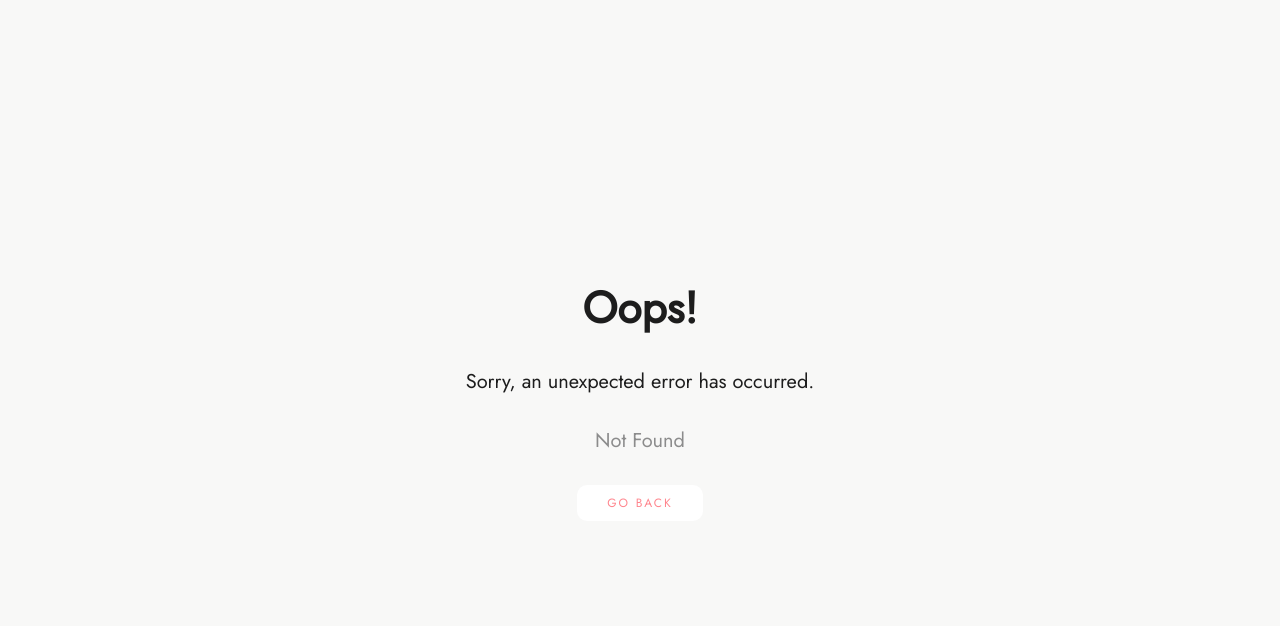
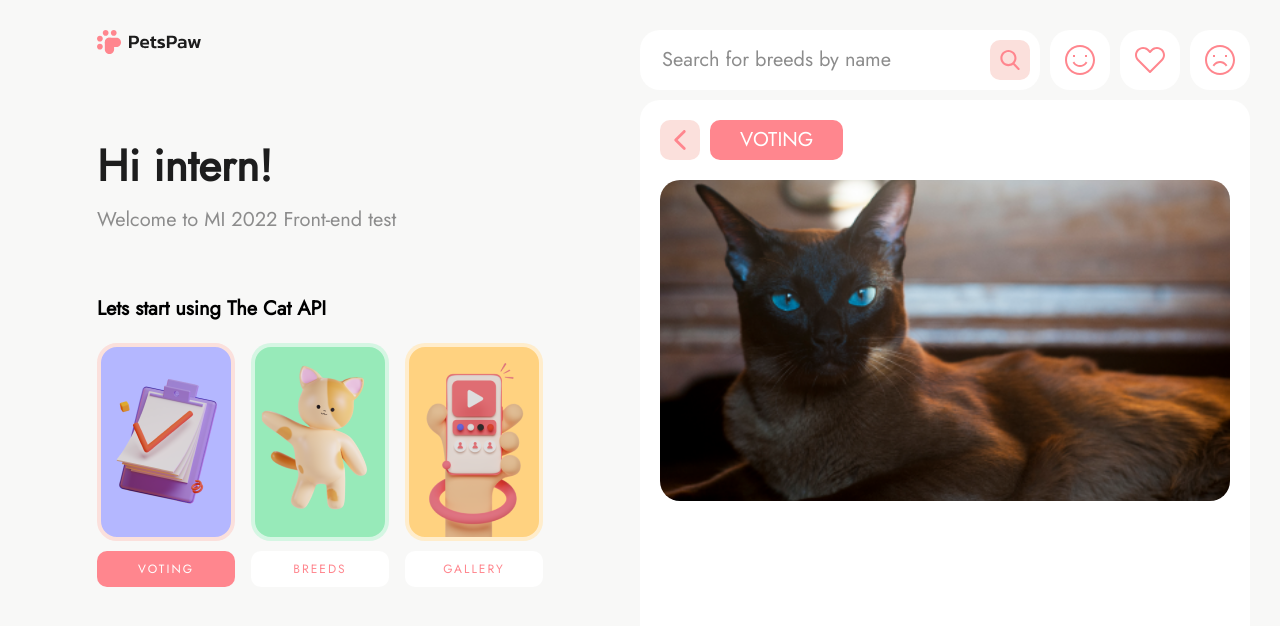
Before and after one commit to Denys-Lytvynenko/cats-app, a React (Vite) app: page /voting in a window 1280 px wide. Before the commit this address had no page. Shown: the top 626 px of the page. Built offline with nearby package versions, Linux system fonts and the light colour scheme.

Commit message:
add image component

```diff
--- a/src/components/GalleryGrid/styles.scss
+++ b/src/components/GalleryGrid/styles.scss
@@ -15,11 +15,11 @@
             "tile1 tile2 tile3"
             "tile1 tile5 tile5"
             "tile4 tile5 tile5";
-        grid-template-rows: 140px 140px 140px;
-        grid-template-columns: minmax(auto, 210px) minmax(auto, 210px) minmax(
-                auto,
-                210px
+        grid-template-rows: minmax(140px, auto) minmax(140px, auto) minmax(
+                140px,
+                auto
             );
+        grid-template-columns: 1fr 1fr 1fr;
         gap: 20px;
 
         &:nth-child(even) {
--- /dev/null
+++ b/src/components/Image/index.tsx
@@ -0,0 +1,14 @@
+import { FC } from "react";
+
+import { cn } from "@utils/classNames";
+import { ImageProps } from "./types";
+
+import "./styles.scss";
+
+const Image: FC<ImageProps> = ({ src, className, alt }) => (
+    <figure className={cn("image", className)}>
+        <img src={src} alt={alt} />
+    </figure>
+);
+
+export default Image;
--- /dev/null
+++ b/src/components/Image/styles.scss
@@ -0,0 +1,14 @@
+@use "variables" as *;
+
+.image {
+    aspect-ratio: 1.77777;
+    border-radius: $borderRadius20;
+    overflow: hidden;
+
+    img {
+        height: 100%;
+        object-fit: cover;
+        pointer-events: none;
+        width: 100%;
+    }
+}
--- /dev/null
+++ b/src/components/Image/types.ts
@@ -0,0 +1,5 @@
+export interface ImageProps {
+    src: string;
+    className?: string;
+    alt?: string;
+}
--- a/src/main.tsx
+++ b/src/main.tsx
@@ -9,6 +9,7 @@ import Breeds from "./routes/breeds";
 import Gallery from "./routes/gallery";
 import Home from "./routes/home";
 import Root from "./routes/root";
+import Voting from "./routes/voting";
 
 import "./index.scss";
 
@@ -32,6 +33,10 @@ const router = createBrowserRouter([
                 path: routes.gallery,
                 element: <Gallery />,
             },
+            {
+                path: routes.voting,
+                element: <Voting />,
+            },
         ],
     },
 ]);
--- /dev/null
+++ b/src/routes/voting/index.tsx
@@ -0,0 +1,29 @@
+import { FC } from "react";
+
+import ContentWrapper from "@components/ContentWrapper";
+import SectionWrapper from "@components/SectionWrapper";
+import GoBackButton from "@components/GoBackButton";
+import SectionName from "@components/SectionName";
+import Image from "@components/Image";
+
+import image from "@assets/images/cat.png";
+
+import "./styles.scss";
+
+const Voting: FC = () => {
+    return (
+        <ContentWrapper>
+            <SectionWrapper>
+                <div className="voting__top">
+                    <GoBackButton />
+
+                    <SectionName />
+                </div>
+
+                <Image src={image} alt="cat" />
+            </SectionWrapper>
+        </ContentWrapper>
+    );
+};
+
+export default Voting;
--- /dev/null
+++ b/src/routes/voting/styles.scss
@@ -0,0 +1,8 @@
+@use "variables" as *;
+
+.voting {
+    &__top {
+        display: flex;
+        gap: 10px;
+    }
+}
```
Also changed, not shown: src/assets/icons/refresh.svg.
